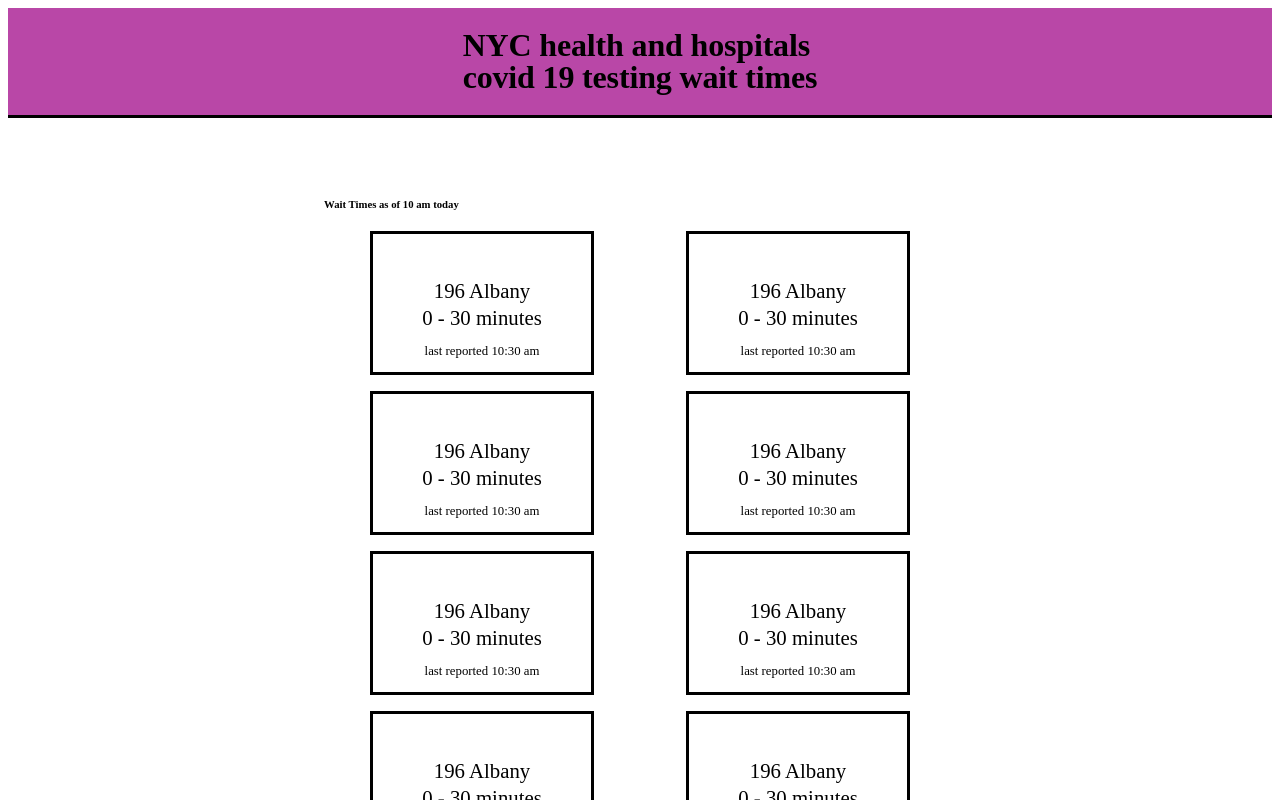
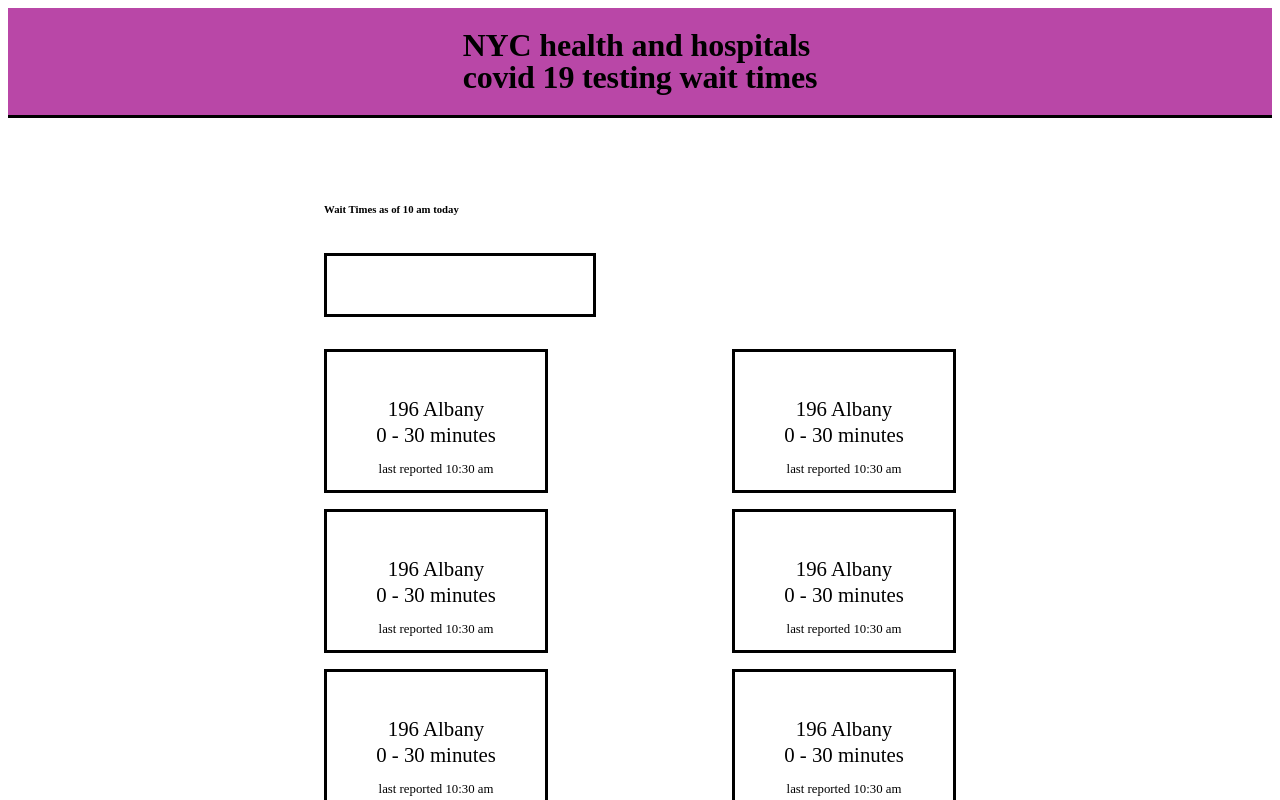
Before and after one commit to azlyth/covid-19-dashboard, a React (Create React App) app: page / in a window 1280 px wide. Shown: the top 800 px of the page. Built offline with nearby package versions, Linux system fonts and the light colour scheme; a web font is replaced by a local one.

Commit message:
Add SearchBar component

```diff
--- /dev/null
+++ b/src/components/SearchBar.css
@@ -0,0 +1,8 @@
+.searchBar {
+  border: 3px solid #000000;
+  box-sizing: border-box;
+  width: 17em;
+  height: 4em;
+  margin-top: 2em;
+  margin-bottom: 1em;
+}
--- /dev/null
+++ b/src/components/SearchBar.js
@@ -0,0 +1,17 @@
+import React from 'react';
+import './SearchBar.css';
+
+class SearchBar extends React.Component {
+  constructor(props) {
+    super(props);
+  }
+
+  render() {
+    return(
+      <div className='searchBar'>
+      </div>
+    );
+  }
+}
+
+export default SearchBar;
--- a/src/components/WaitTimes.css
+++ b/src/components/WaitTimes.css
@@ -5,6 +5,8 @@
 .waitTimeContainer {
   width: 50%;
   margin: auto;
+  display: flex;
+  flex-flow: column;
 }
 
 @media screen and (max-width: 500px){
@@ -20,5 +22,5 @@
 .locationCardContainer {
   display: flex;
   flex-flow: row wrap;
-  justify-content: space-around;
+  justify-content: space-between;
 }
--- a/src/components/WaitTimes.js
+++ b/src/components/WaitTimes.js
@@ -1,6 +1,7 @@
 import React from 'react';
 import './WaitTimes.css';
 import LocationCard from './LocationCard';
+import SearchBar from './SearchBar';
 
 class WaitTimes extends React.Component {
   constructor(props) {
@@ -17,6 +18,7 @@
       <section className='waitTimeSection'>
         <div className='waitTimeContainer'>
           <h6>Wait Times as of {this.state.time} {this.state.date}</h6>
+          <SearchBar></SearchBar>
           {/* TODO: Create locationCards using data and loop */}
           {/* TODO: Create 'dummy' cards with 0 height  to maintain spacing when numCards % 3 != 0 */}
           <div className='locationCardContainer'>
```
